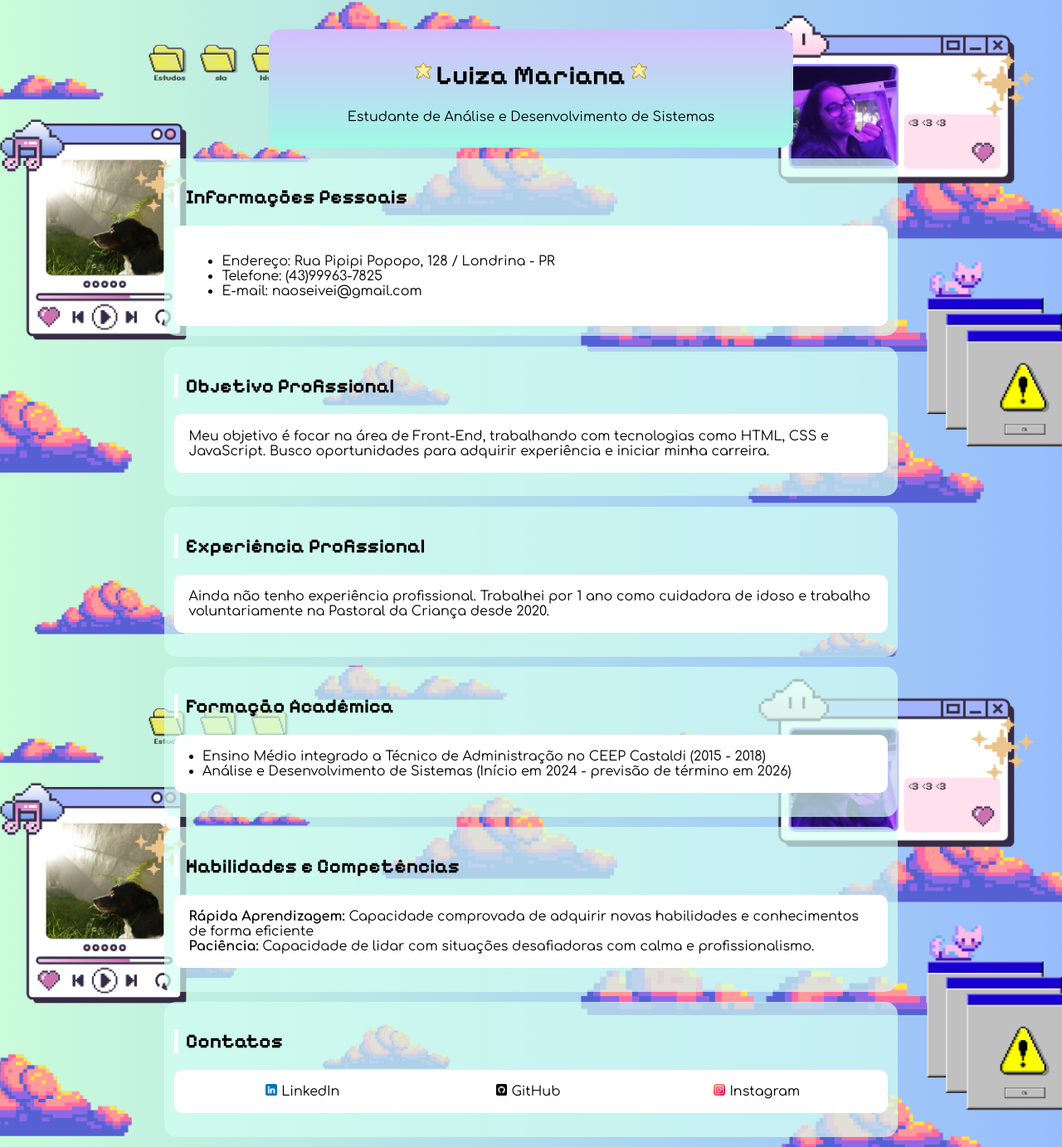
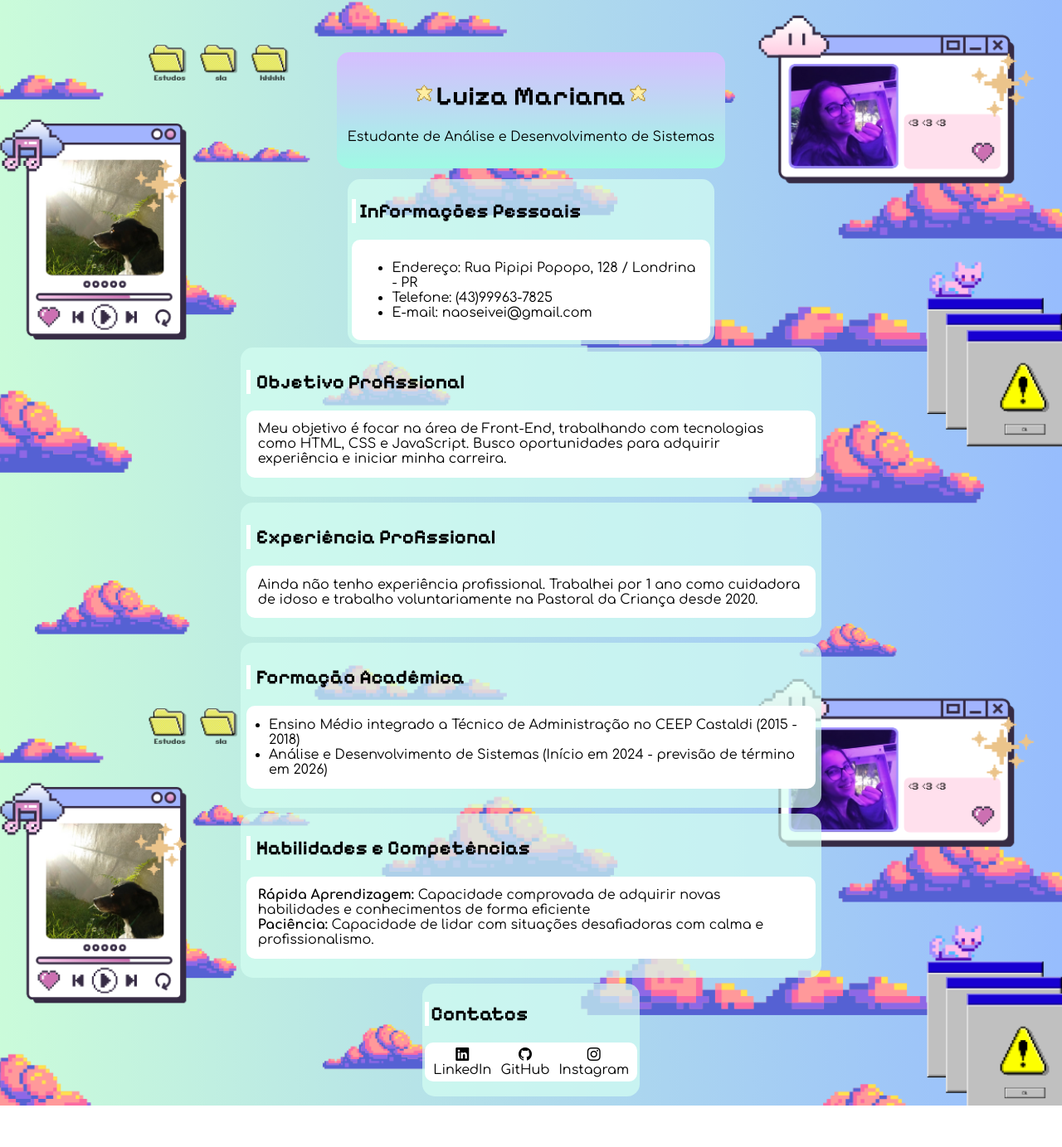
Before and after one commit to luizaisok/PaginaPessoal-ADS, a plain HTML site: page docs/index.html in a window 1280 px wide. Shown: the part 100-1483 px from the top of the page at 83% size. After the commit the page ends 1433 px from the top, so only its background shows below. Drawn offline with nearby package versions, Linux system fonts and the light colour scheme.

Commit message:
flex&icones

```diff
--- a/docs/index.html
+++ b/docs/index.html
@@ -10,6 +10,7 @@
     <link rel="preconnect" href="https://fonts.gstatic.com" crossorigin>
     <link href="https://fonts.googleapis.com/css2?family=Comfortaa:wght@300..700&display=swap" rel="stylesheet">
     <link rel="stylesheet" href="mystyle.css">
+    <link rel="stylesheet" href="https://cdn.jsdelivr.net/npm/bootstrap-icons@1.11.3/font/bootstrap-icons.min.css">
     <title>Git hub page</title>
 </head>
 <body>
@@ -34,9 +35,9 @@
 
     <div>
         <section id="pessoal">
-            <h2 class="tituloapresentacao">Informações Pessoais</h2>
+            <h2>Informações Pessoais</h2>
                 <div class="paragrafo">
-                    <ul class="apresentacaoparagrafo">
+                    <ul>
                         <li>Endereço: Rua Pipipi Popopo, 128 / Londrina - PR</li>
                         <li>Telefone: (43)99963-7825</li>
                         <li>E-mail: naoseivei@gmail.com</li>
@@ -75,9 +76,9 @@
         <section id="contato">
             <h2>Contatos</h2>
             <ul class="paragrafo listacontato">
-                <li class="itemcontato"><a href="https://www.linkedin.com/in/luiza-mariana-9a6a74286/" target="_blank"><img src="linkedin.png" alt="Ícone do LinkedIn" class="imgcontato">LinkedIn</a></li>
-                <li class="itemcontato"><a href="https://github.com/luizaisok" target="_blank"><img src="github.png" alt="Ícone do Github" class="imgcontato">GitHub</a></li>
-                <li class="itemcontato"><a href="https://www.instagram.com/luuisok/" target="_blank"><img src="instagram.png" alt="Ícone do Instagram" class="imgcontato">Instagram</a></li>
+                <li class="itemcontato"><a href="https://www.linkedin.com/in/luiza-mariana-9a6a74286/" target="_blank"><i class="bi bi-linkedin"></i>LinkedIn</a></li>
+                <li class="itemcontato"><a href="https://github.com/luizaisok" target="_blank"><i class="bi bi-github"></i>GitHub</a></li>
+                <li class="itemcontato"><a href="https://www.instagram.com/luuisok/" target="_blank"><i class="bi bi-instagram"></i>Instagram</a></li>
             </ul>
         </section>
     </div>
--- a/docs/mystyle.css
+++ b/docs/mystyle.css
@@ -3,6 +3,10 @@ body {
     background-image: url("fundo.png");
     background-size: cover;
     background-attachment: fixed;
+    display: flex;
+    justify-content: center;
+    align-items: center;
+    flex-direction: column;
 }
 
 .listanavegacao {
@@ -35,11 +39,7 @@ a {
     text-align: center;
     background: linear-gradient(#d6beff, #9ffae4);
     padding: 1%;
-
-    margin-left: 35%;
-    margin-right: 35%;
     margin-bottom: 1%;
-
     border-radius: 15px;
 }
 
@@ -62,10 +62,9 @@ h2 {
 }
 
 section {
+    max-width: 700px;
     background-color: rgba(213, 255, 242, 0.7);
     padding: 1%;
-    margin-left: 25%;
-    margin-right: 25%;
     border-radius: 15px;
     margin-bottom: 1%;
 }
@@ -100,18 +99,8 @@ section {
     width: 5%;
     margin-right: 2%;
 }
+/*
 
-@media screen and (max-width: 1350px) {
-    .titulo{
-        margin-left: 25%;
-        margin-right: 25%;
-    }
-
-    section{
-        margin-left: 15%;
-        margin-right: 15%;
-    }
-}
 
 @media screen and (max-width: 1220px) {
     .itemnavegacao{
@@ -124,11 +113,6 @@ section {
         display: flex;
         text-align: center;
         align-items: center;
-    }
-
-    .imgcontato{
-        width: 6%;
-        margin-right: 2%;
     }
 }
 
@@ -153,4 +137,4 @@ section {
         grid-template-columns: 1fr 1fr;
         justify-items: center;
     }
-}
+}*/
```
Also changed, not shown: docs/github.png (deleted), docs/instagram.png (deleted), docs/linkedin.png (deleted).
